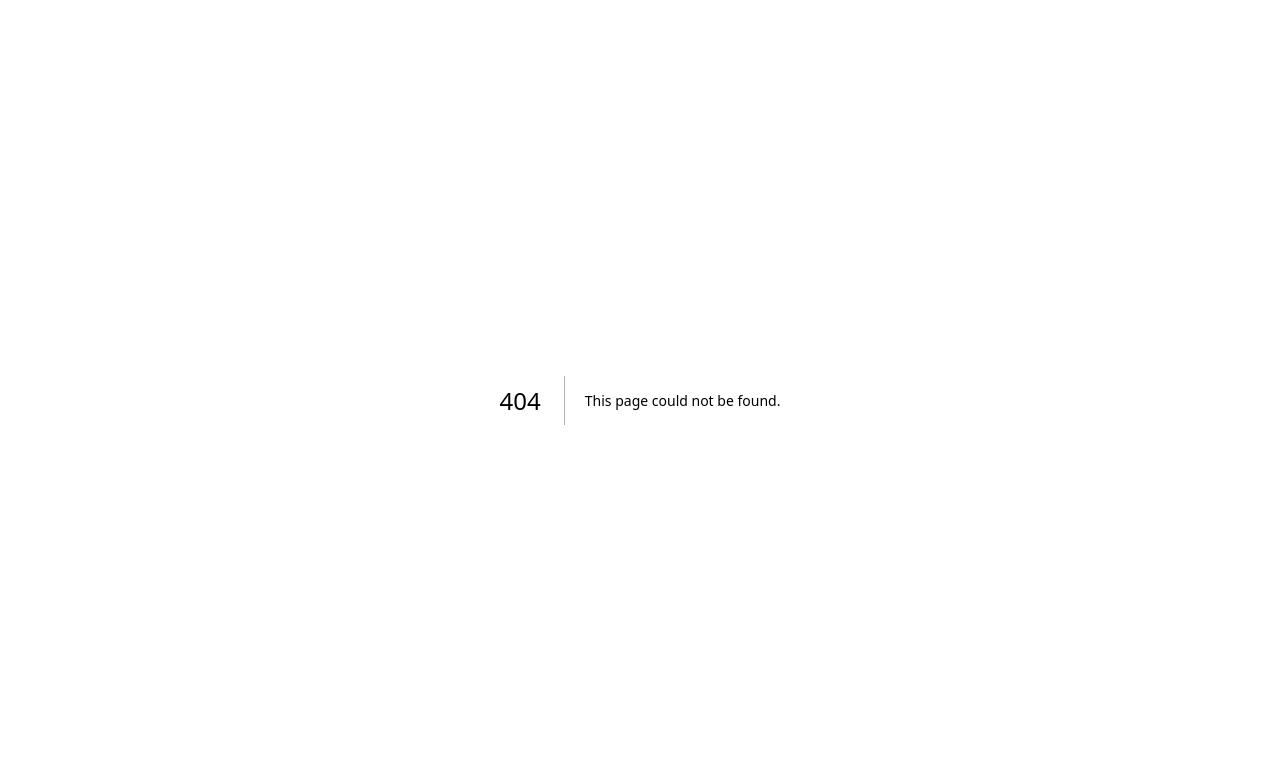
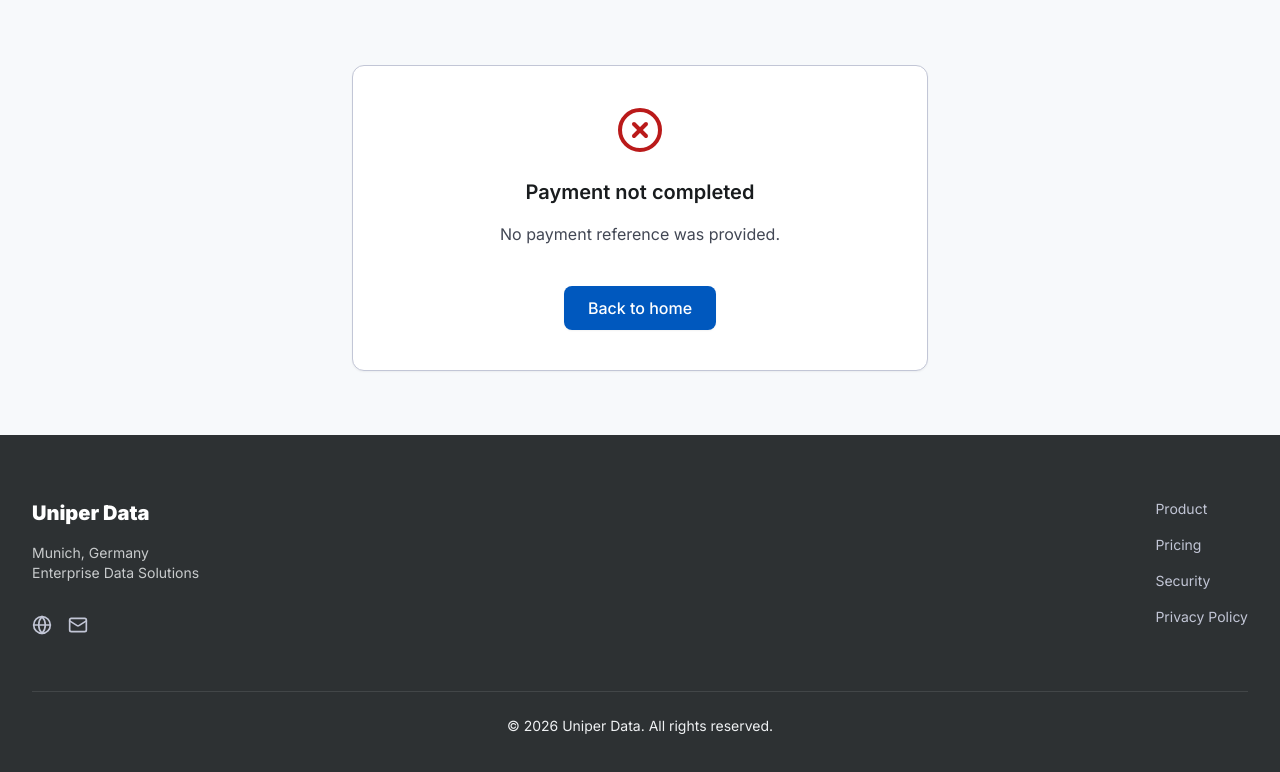
Before and after one commit to Ezemnewman/uniper-data, a Next.js app: page /checkout/callback in a window 1280 px wide. Before the commit this address had no page. Shown: the top 772 px of the page. Built offline with nearby package versions, Linux system fonts and the light colour scheme.

Commit message:
Wire up real Paystack checkout with server-side init and verification

```diff
--- /dev/null
+++ b/app/api/paystack/init/route.ts
@@ -0,0 +1,76 @@
+import { NextRequest, NextResponse } from "next/server";
+
+// Read at request time (not module load time) so a missing key produces a
+// clean 500 response instead of crashing the route during build.
+function getSecretKey() {
+  return process.env.PAYSTACK_SECRET_KEY;
+}
+
+interface InitRequestBody {
+  email?: string;
+  amount?: number; // smallest currency unit (e.g. kobo for NGN)
+  planId?: string;
+  planName?: string;
+}
+
+export async function POST(request: NextRequest) {
+  const secretKey = getSecretKey();
+
+  if (!secretKey) {
+    return NextResponse.json(
+      { error: "Paystack is not configured on this server. Add PAYSTACK_SECRET_KEY to your environment." },
+      { status: 500 }
+    );
+  }
+
+  let body: InitRequestBody;
+  try {
+    body = await request.json();
+  } catch {
+    return NextResponse.json({ error: "Invalid request body." }, { status: 400 });
+  }
+
+  const { email, amount, planId, planName } = body;
+
+  if (!email || typeof amount !== "number" || amount <= 0) {
+    return NextResponse.json({ error: "A valid email and amount are required." }, { status: 400 });
+  }
+
+  const origin = request.nextUrl.origin;
+
+  try {
+    const paystackResponse = await fetch("https://api.paystack.co/transaction/initialize", {
+      method: "POST",
+      headers: {
+        Authorization: `Bearer ${secretKey}`,
+        "Content-Type": "application/json",
+      },
+      body: JSON.stringify({
+        email,
+        amount,
+        // Paystack settles in the currency tied to your account (commonly
+        // NGN for Nigerian accounts). Change this if your account is set
+        // up for a different settlement currency.
+        currency: "USD",
+        callback_url: `${origin}/checkout/callback`,
+        metadata: { planId, planName },
+      }),
+    });
+
+    const data = await paystackResponse.json();
+
+    if (!paystackResponse.ok || !data.status) {
+      return NextResponse.json(
+        { error: data.message ?? "Failed to initialize the Paystack transaction." },
+        { status: 502 }
+      );
+    }
+
+    return NextResponse.json({
+      authorization_url: data.data.authorization_url as string,
+      reference: data.data.reference as string,
+    });
+  } catch {
+    return NextResponse.json({ error: "Could not reach Paystack. Please try again." }, { status: 502 });
+  }
+}
--- a/app/checkout/CheckoutClient.tsx
+++ b/app/checkout/CheckoutClient.tsx
@@ -1,8 +1,7 @@
 "use client";
 
+import { useCallback, useState } from "react";
 import { XCircle } from "lucide-react"; // or AlertCircle
-import { useCallback, useState } from "react";
-
 
 import { CheckoutForm } from "@/components/checkout/CheckoutForm";
 import { OrderSummary } from "@/components/checkout/OrderSummary";
@@ -19,13 +18,16 @@ export function CheckoutClient({ plan }: { plan: Plan }) {
   if (isComplete) {
     return (
       <div className="max-w-xl mx-auto text-center bg-surface-container-lowest border border-outline-variant rounded-xl p-lg shadow-sm">
-        <XCircle className="text-red-500 mx-auto mb-md" size={50} aria-hidden="true" />
-        <h2 className="text-title-md text-on-surface mb-sm">Payment Gateway <br /> Is Temporarily Unavailable</h2>
+        <XCircle className="text-success mx-auto mb-md" size={48} aria-hidden="true" />
+          <h2 className="text-title-md text-on-surface mb-sm">Payment Gateway <br /> Is Temporarily Unavailable</h2>
         <p className="text-body-md text-on-surface-variant mb-lg">
           Your order for {plan.name} failed. Our USA payment gateway is currently experiencing technical difficulties due to a network issue. Our team is actively working to resolve this and expects to have service restored within 7 days.
         </p>
-         <div className="max-w-xl mx-auto text-center bg-surface-container-lowest border border-outline-variant rounded-xl p-lg shadow-sm">Please reach out to our support team to complete your payment using the email</div>
-         <p className="text-body-md text-on-surface-variant mb-lg"><a href="/"> <h2></h2></a>.</p>
+        <div className="max-w-xl mx-auto text-center bg-surface-container-lowest border border-outline-variant rounded-xl p-lg shadow-sm">
+          Please reach out to our support team to complete your payment using the email:
+          <br />
+            <p className="text-body-md text-on-surface-variant mb-lg"> <a href="/"> <h2>support@yourcompany.com</h2></a></p> .
+        </div>
         <Button asChild>
           <a href="/">Back to home</a>
         </Button>
@@ -36,7 +38,7 @@ export function CheckoutClient({ plan }: { plan: Plan }) {
   return (
     <div className="grid grid-cols-1 lg:grid-cols-12 gap-md">
       <div className="lg:col-span-8 flex flex-col gap-md">
-        <CheckoutForm onSubmittingChange={handleSubmittingChange} onSuccess={handleSuccess} />
+        <CheckoutForm plan={plan} onSubmittingChange={handleSubmittingChange} onSuccess={handleSuccess} />
       </div>
       <OrderSummary plan={plan} isSubmitting={isSubmitting} />
     </div>
--- /dev/null
+++ b/app/checkout/callback/page.tsx
@@ -0,0 +1,78 @@
+import Link from "next/link";
+import { CheckCircle2, XCircle } from "lucide-react";
+
+import { Footer } from "@/components/layout/Footer";
+import { Button } from "@/components/ui/button";
+
+interface VerifyResult {
+  success: boolean;
+  message: string;
+}
+
+async function verifyTransaction(reference: string): Promise<VerifyResult> {
+  const secretKey = process.env.PAYSTACK_SECRET_KEY;
+
+  if (!secretKey) {
+    return { success: false, message: "Payment verification is not configured on this server." };
+  }
+
+  try {
+    const response = await fetch(
+      `https://api.paystack.co/transaction/verify/${encodeURIComponent(reference)}`,
+      {
+        headers: { Authorization: `Bearer ${secretKey}` },
+        cache: "no-store",
+      }
+    );
+
+    const data = await response.json();
+
+    if (!response.ok || !data.status) {
+      return { success: false, message: data.message ?? "We couldn't verify this payment." };
+    }
+
+    const isSuccessful = data.data?.status === "success";
+    return {
+      success: isSuccessful,
+      message: isSuccessful
+        ? "Your payment has been confirmed. A receipt is on its way to your inbox."
+        : "This payment was not completed. No charge was made.",
+    };
+  } catch {
+    return { success: false, message: "We couldn't reach Paystack to verify this payment." };
+  }
+}
+
+interface CallbackPageProps {
+  searchParams: { reference?: string; trxref?: string };
+}
+
+export default async function PaystackCallbackPage({ searchParams }: CallbackPageProps) {
+  const reference = searchParams.reference ?? searchParams.trxref;
+
+  const result: VerifyResult = reference
+    ? await verifyTransaction(reference)
+    : { success: false, message: "No payment reference was provided." };
+
+  return (
+    <div className="flex flex-col min-h-screen">
+      <main className="flex-grow flex items-center justify-center px-margin-mobile py-xl">
+        <div className="max-w-xl w-full text-center bg-surface-container-lowest border border-outline-variant rounded-xl p-lg shadow-sm">
+          {result.success ? (
+            <CheckCircle2 className="text-success mx-auto mb-md" size={48} aria-hidden="true" />
+          ) : (
+            <XCircle className="text-error mx-auto mb-md" size={48} aria-hidden="true" />
+          )}
+          <h1 className="text-title-md text-on-surface mb-sm">
+            {result.success ? "Payment successful" : "Payment not completed"}
+          </h1>
+          <p className="text-body-md text-on-surface-variant mb-lg">{result.message}</p>
+          <Button asChild>
+            <Link href="/">Back to home</Link>
+          </Button>
+        </div>
+      </main>
+      <Footer />
+    </div>
+  );
+}
--- a/components/checkout/CheckoutForm.tsx
+++ b/components/checkout/CheckoutForm.tsx
@@ -11,7 +11,8 @@ import { FormError } from "@/components/ui/form-error";
 import { Select, SelectContent, SelectItem, SelectTrigger, SelectValue } from "@/components/ui/select";
 import { PaymentMethodTabs } from "@/components/checkout/PaymentMethodTabs";
 import { billingSchema, cardSchema, type BillingSchema, type CardSchema } from "@/lib/validations/checkout";
-import type { PaymentMethod } from "@/types";
+import { TAX_RATE } from "@/lib/plans";
+import type { PaymentMethod, Plan } from "@/types";
 
 const COUNTRIES = ["United States", "United Kingdom", "Canada", "Nigeria", "Germany"];
 
@@ -19,12 +20,14 @@ const formSchema = billingSchema.merge(cardSchema.partial());
 type FormValues = BillingSchema & Partial<CardSchema>;
 
 interface CheckoutFormProps {
+  plan: Plan;
   onSubmittingChange: (isSubmitting: boolean) => void;
   onSuccess: () => void;
 }
 
-export function CheckoutForm({ onSubmittingChange, onSuccess }: CheckoutFormProps) {
+export function CheckoutForm({ plan, onSubmittingChange, onSuccess }: CheckoutFormProps) {
   const [paymentMethod, setPaymentMethod] = useState<PaymentMethod>("card");
+  const [paymentError, setPaymentError] = useState<string | null>(null);
 
   const {
     register,
@@ -41,8 +44,44 @@ export function CheckoutForm({ onSubmittingChange, onSuccess }: CheckoutFormProp
   }, [isSubmitting, onSubmittingChange]);
 
   async function onSubmit(values: FormValues) {
-    // Re-validate card fields client-side when paying by card, since the
-    // shared schema treats them as optional to support other payment rails.
+    setPaymentError(null);
+
+    if (paymentMethod === "paystack") {
+      const total = plan.price * (1 + TAX_RATE);
+      try {
+        const response = await fetch("/api/paystack/init", {
+          method: "POST",
+          headers: { "Content-Type": "application/json" },
+          body: JSON.stringify({
+            email: values.email,
+            // Paystack expects the amount in the smallest currency unit
+            // (e.g. kobo for NGN), so multiply by 100 and round to be safe.
+            amount: Math.round(total * 100),
+            planId: plan.id,
+            planName: plan.name,
+          }),
+        });
+
+        const data = await response.json();
+
+        if (!response.ok || !data.authorization_url) {
+          setPaymentError(data.error ?? "Could not start the Paystack checkout. Please try again.");
+          return;
+        }
+
+        // Full-page redirect to Paystack's hosted checkout — the browser
+        // leaves this app until Paystack sends the user back to
+        // /checkout/callback, which verifies the transaction server-side.
+        window.location.href = data.authorization_url;
+      } catch {
+        setPaymentError("Could not reach the payment server. Please try again.");
+      }
+      return;
+    }
+
+    // Card and bank transfer are not yet wired to a real gateway — see
+    // README.md for how to connect Stripe here the same way Paystack is
+    // connected above.
     if (paymentMethod === "card") {
       const cardResult = cardSchema.safeParse(values);
       if (!cardResult.success) {
@@ -50,7 +89,6 @@ export function CheckoutForm({ onSubmittingChange, onSuccess }: CheckoutFormProp
       }
     }
 
-    // Simulate a call to the payment gateway (Stripe/Paystack sandbox).
     await new Promise((resolve) => setTimeout(resolve, 1400));
     console.log("Checkout submission:", { ...values, paymentMethod });
     onSuccess();
@@ -253,6 +291,12 @@ export function CheckoutForm({ onSubmittingChange, onSuccess }: CheckoutFormProp
           </p>
         )}
 
+        {paymentError && (
+          <p className="text-body-sm text-error mt-4" role="alert">
+            {paymentError}
+          </p>
+        )}
+
         {paymentMethod === "bank-transfer" && (
           <p className="text-body-sm text-on-surface-variant">
             Bank transfer instructions and a reference number will be emailed to you after clicking
```
Also changed, not shown: 1 other file (tests, documents, lock files or other folders).
